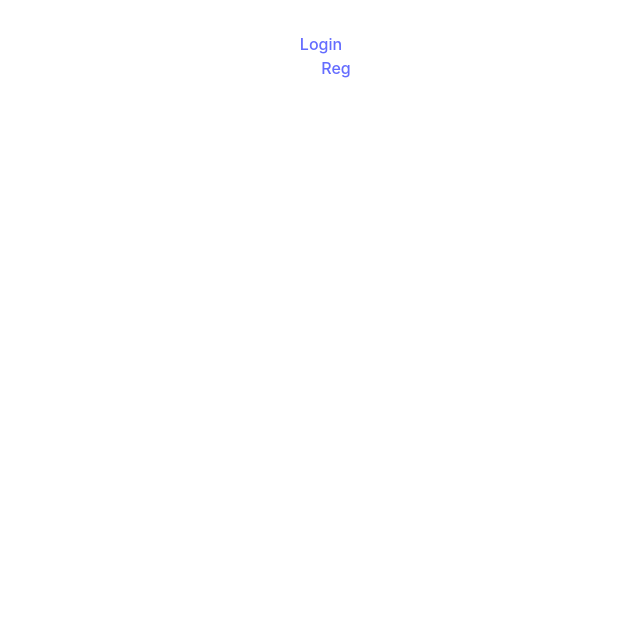
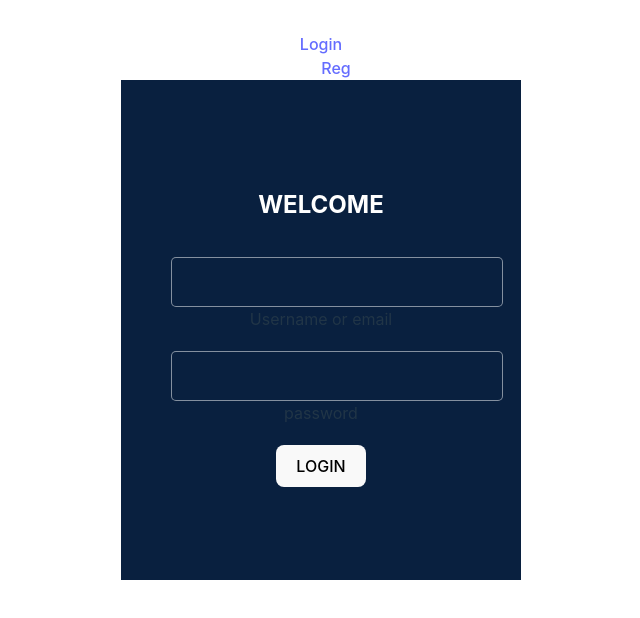
Before and after one commit to NongChen1223/vue3-eplc, a Vue app: page /login in a window 1280 px wide. Before the commit this address had no page. Shown: the top 618 px of the page, without its empty margins (319-959 px from the left). Built offline with nearby package versions, Linux system fonts and the light colour scheme.

Commit message:
update:封装登录自定义表单样式

```diff
--- a/src/App.vue
+++ b/src/App.vue
@@ -1,7 +1,7 @@
 <template>
   <div class="container">
     <div>
-      <router-link to="/">Login</router-link>
+      <router-link to="/login">Login</router-link>
     </div>
     <div>
       <router-link style="margin-left: 30px;" to="/reg">Reg</router-link>
--- a/src/components/login.vue
+++ /dev/null
@@ -1,66 +0,0 @@
-<template>
-    <div class="layout">
-        <el-tabs type="border-card">
-            <el-tab-pane label="登录">
-                <el-form label-position="right" label-width="60px" style="max-width: 460px" class="loginForm">
-                    <el-form-item label="邮箱：">
-                        <el-input v-model="form.Email" />
-                    </el-form-item>
-                    <el-form-item label="密码：">
-                        <el-input type="password" v-model="form.password" />
-                    </el-form-item>
-
-                    <el-row>
-                        <el-checkbox class="checkBox" v-model="form.isAgree" label="同意用户使用准则" name="type" />
-                    </el-row>
-                    <el-button type="primary" class="loginBtn" @click="login">
-                        登录
-                    </el-button>
-                </el-form>
-            </el-tab-pane>
-
-        </el-tabs>
-    </div>
-</template>
-<script lang="ts" setup>
-import { reactive, toRefs, onMounted } from "vue"
-import { ElMessage } from "element-plus";
-const form = reactive({
-    Email: "",
-    password: "",
-    isAgree: 0,
-});
-function login() {
-    console.log('412121')
-}
-
-onMounted(() => {
-    console.log('44545',a)
-})
-
-</script>
-
-<style scoped>
-.layout {
-    position: absolute;
-    left: calc(50% - 200px);
-    top: 20%;
-    width: 400px;
-}
-
-.loginBtn {
-    width: 100px;
-}
-
-.loginForm {
-    text-align: center;
-}
-
-.checkBox {
-    margin-left: 7px;
-}
-
-.inpWidth {
-    width: 165px;
-}
-</style>
--- a/src/router/index.ts
+++ b/src/router/index.ts
@@ -2,12 +2,12 @@ import { createRouter, createWebHistory, RouteRecordRaw } from "vue-router";
 
 const routes: Array<RouteRecordRaw> = [
   {
-    path: "/",
-    component: () => import("@/components/login.vue"),
+    path: "/login",
+    component: () => import("@/view/login.vue"),
   },
   {
     path: "/reg",
-    component: () => import("@/components/reg.vue"),
+    component: () => import("@/view/reg.vue"),
   },
 ];
 
--- /dev/null
+++ b/src/view/login.vue
@@ -0,0 +1,66 @@
+<template>
+    <div class="page-login">
+        <h2>WELCOME</h2>
+        <div class="input-box">
+            <input type="text" required="required">
+            <span>Username or email</span>
+        </div>
+        <div class="input-box">
+            <input type="password" required="required">
+            <span>password</span>
+        </div>
+        <div class="button-box">
+            <button>LOGIN</button>
+        </div>
+    </div>
+</template>
+<script lang="ts" setup>
+import { reactive, toRefs, onMounted } from "vue"
+import { ElMessage } from "element-plus";
+const form = reactive({
+    Email: "",
+    password: "",
+    isAgree: 0,
+});
+function login() {
+    console.log('412121')
+}
+
+onMounted(() => {
+    console.log('44545')
+
+})
+
+</script>
+
+<style lang="scss" scoped>
+.page-login{
+    padding: 50px;
+    height: 400px;
+    background: #09203f;
+    display: flex;
+    justify-content: center;
+    align-items: center;
+    flex-direction: column;
+    user-select: none;//禁止用户选中文本
+    gap: 20px;
+    h2{
+        color: white;
+    }
+    .input-box{
+        position: relative;
+        width:300px;
+        input{
+            width: 100%;
+            padding: 15px;
+            border:1px solid rgba(255,255,255,0.5);
+            background: #09203f;
+            border-radius: 5px;
+            outline: none;//移除表单元素的轮廓线
+            color:white;
+            font-size: 1em;
+            transition: 0.3s;
+        }
+    }
+}
+</style>
--- a/src/components/reg.vue
+++ b/src/view/reg.vue
@@ -1,6 +1,6 @@
 <template>
     <div class="container">
-        1212
+        12dfsdf 12
     </div>
 </template>
 
```
Also changed, not shown: 1 other file (tests, documents, lock files or other folders).
